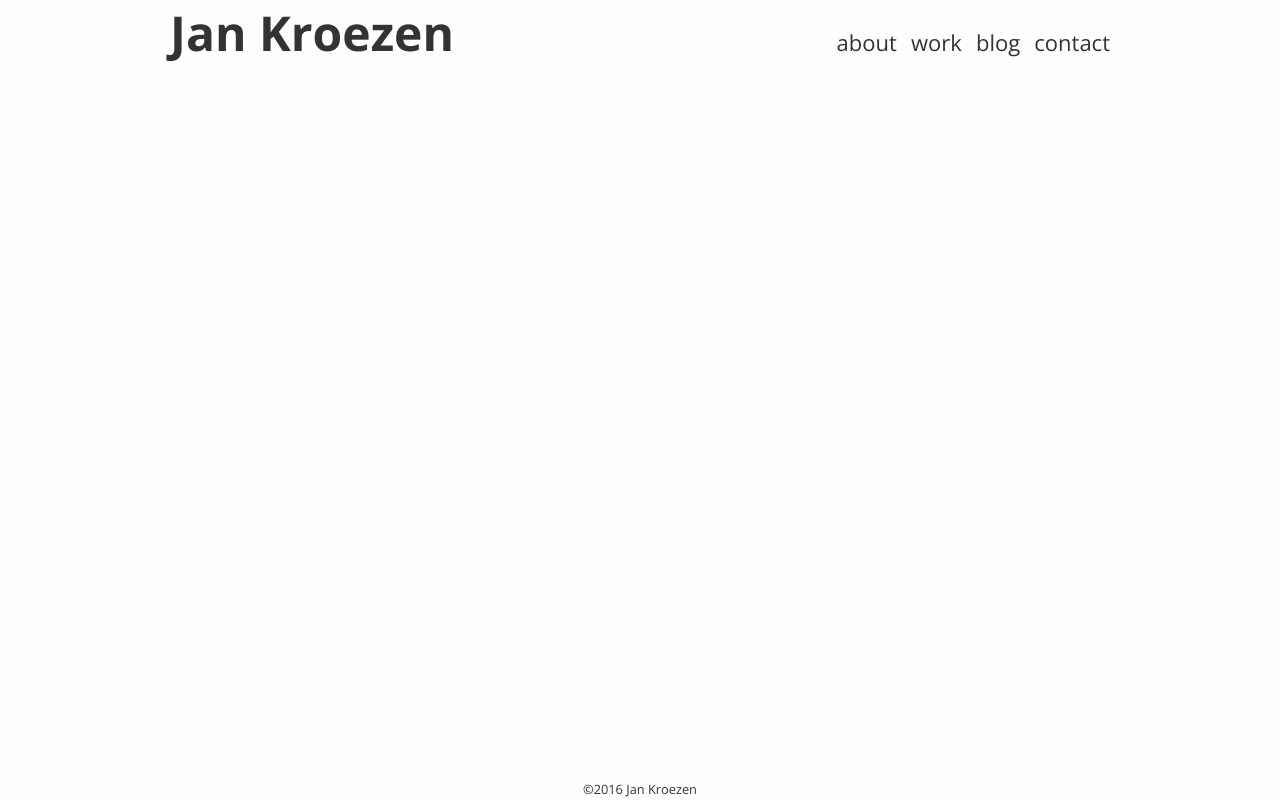
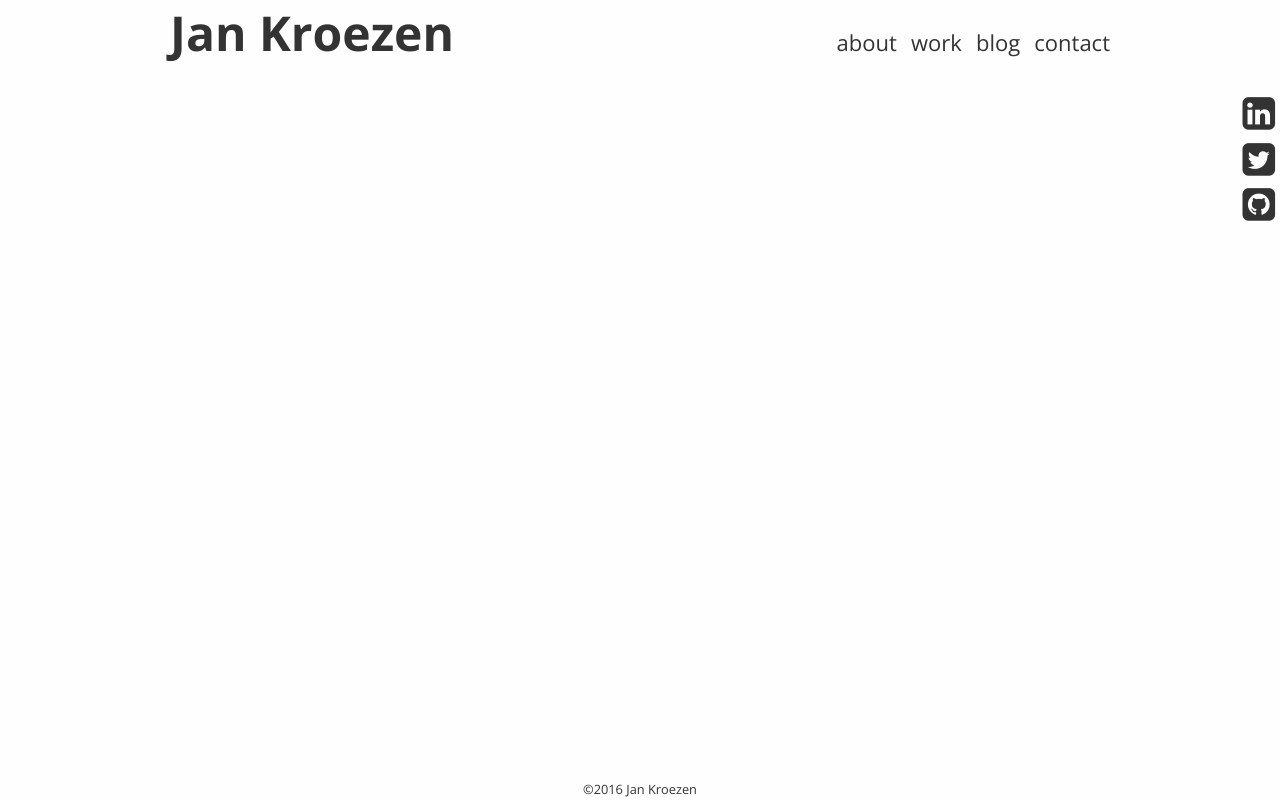
Before and after one commit to JayKay82/portfolio, a website: page index.html in a window 1280 px wide. Drawn offline with nearby package versions, Linux system fonts and the light colour scheme.

Commit message:
Take footer social media icons from footer to floating side tab when page viewed in larger viewports.

```diff
--- a/css/styles.css
+++ b/css/styles.css
@@ -36,7 +36,7 @@ footer {
 
 .wrapper {
   padding: 0 10px;
-  height: calc(100vh - 94px); /* Keeps the footer at the bottom */
+  height: calc(100vh - 84px); /* Keeps the footer at the bottom */
 }
 
 
@@ -122,7 +122,7 @@ header > span.fa {
 
 /* Footer Social Media Icons */
 footer > ul {
-  margin: 10px 0;
+  margin: 10px 0 0;
   padding: 0;
 }
 
@@ -226,9 +226,24 @@ footer > ul li a {
     text-decoration: none;
   }
 
-  /* Footer Social Media Icons */
+  /* Footer Social Media Icons to Fixed Side Icons*/
   footer > ul {
-    display: none;
+    position: fixed;
+    top: 80px;
+    right: 0;
+  }
+
+  footer > ul li {
+    display: block;
+    margin-right: 5px;
+  }
+
+  footer > ul li:last-child {
+    margin-right: 5px;
+  }
+
+  footer > ul li a {
+    line-height: 1.2em;
   }
 }
 
```
